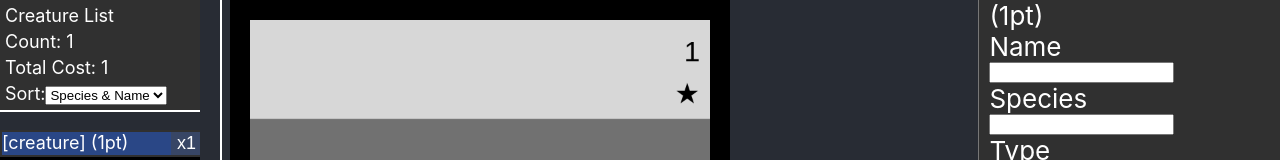
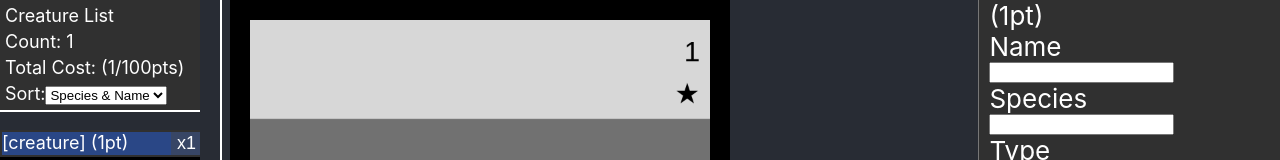
Before and after one commit to shieldgenerator7/CreatureCombat, a React (Create React App) app in the folder CardGenerator/react-canvas-draw/: page / in a window 1280 px wide. Shown: the top 160 px of the page. Built offline with nearby package versions, Linux system fonts and the light colour scheme.

Commit message:
Show common deck cost limit

```diff
--- a/CardGenerator/react-canvas-draw/src/Components/CardListPanel.js
+++ b/CardGenerator/react-canvas-draw/src/Components/CardListPanel.js
@@ -12,7 +12,7 @@ function CardListPanel({ cardList, setCardList, currentCard, setCard, updateCard
             <div className="listInfo">
                 <p> Creature List</p>
                 <p> Count: {cardList.length}</p>
-                <p> Total Cost: {arraySum(cardList, card => costSpec.getTotalCost(card) * card.count)}</p>
+                <p> Total Cost: ({arraySum(cardList, card => costSpec.getTotalCost(card) * card.count)}/100pts)</p>
                 <p> Sort:
                     <select onChange={(e) => {
                         let value = e.target.value;
```
